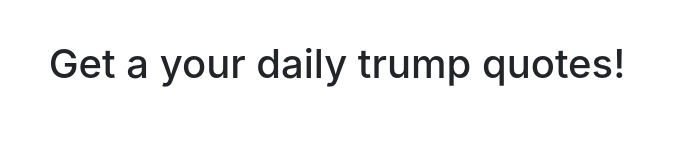
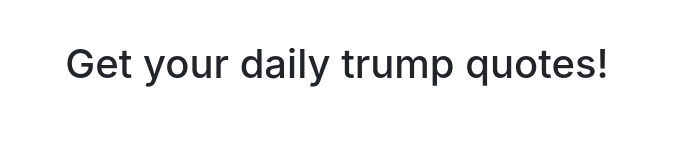
Before and after one commit to CxJuke/trump-says, a Vue app: page / in a window 1280 px wide. Shown: the top 160 px of the page, without its empty margins (303-976 px from the left). Built offline with nearby package versions, Linux system fonts and the light colour scheme; no server answers.

Commit message:
fixed typo

```diff
--- a/src/App.vue
+++ b/src/App.vue
@@ -1,7 +1,7 @@
 <template>
   <div id="app">
     <header class="col-12 allign-items-center">
-      <h1>Get a your daily trump quotes!</h1>
+      <h1>Get your daily trump quotes!</h1>
     </header>
 
     <div class="col-md-8 col-sm-10 col-lg-6 mx-auto quote">
```
